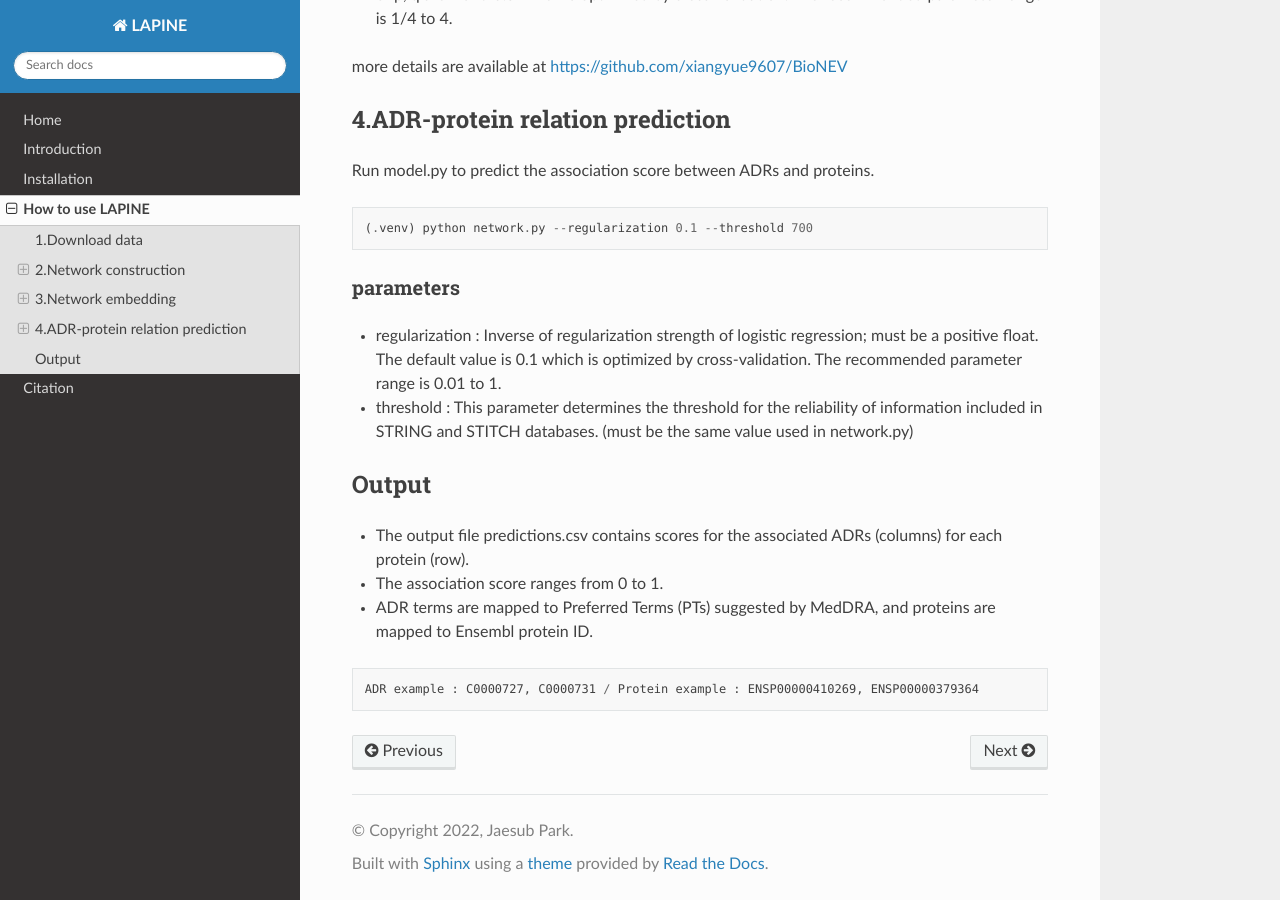
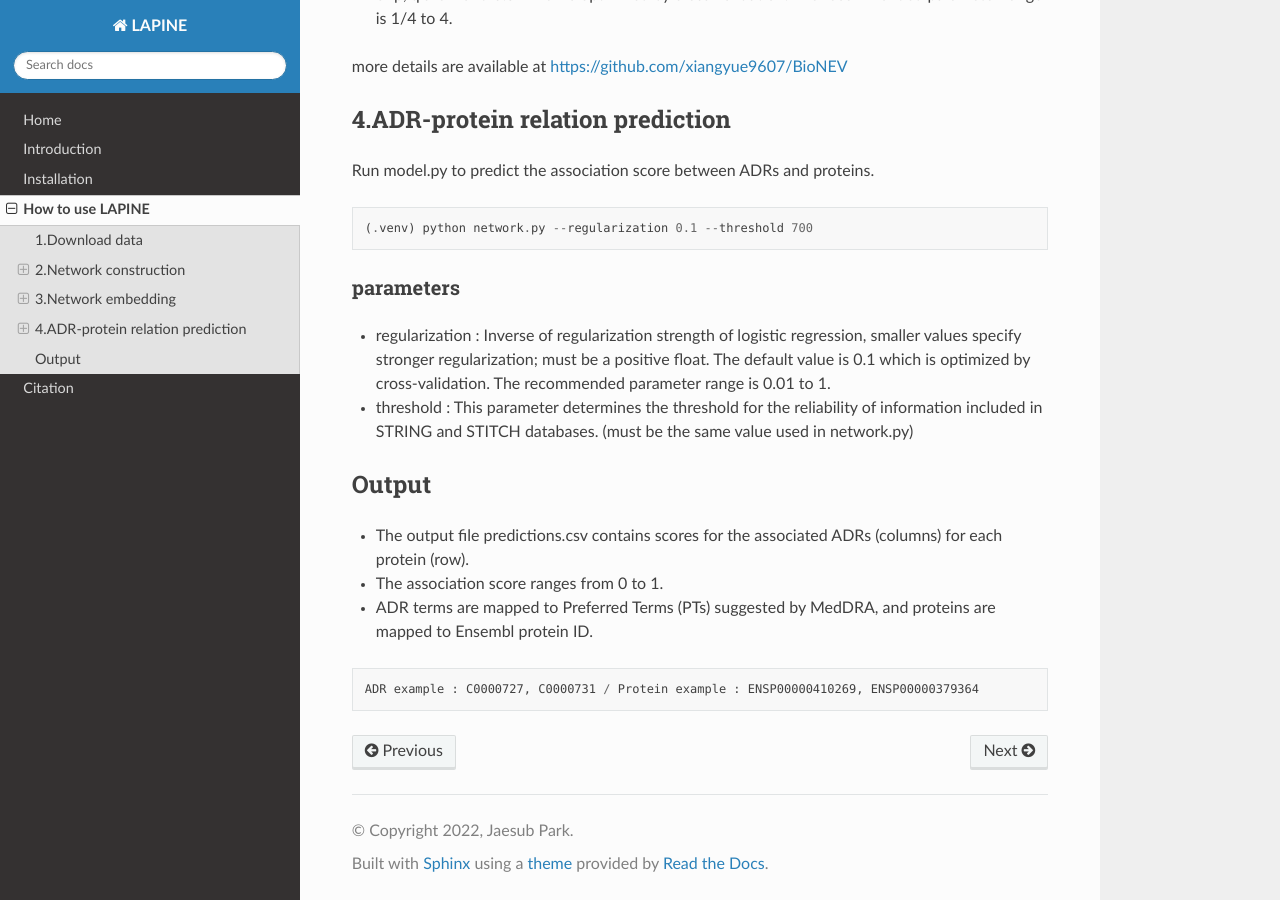
Before and after one commit to rupinas/LAPINE, a Sphinx documentation site: the page built from docs/use.rst, in a window 1280 px wide and 900 px high, scrolled down 1335 px. Built offline with Sphinx 7.4.7 and the Read the Docs theme 2.0.0, drawn with Linux system fonts in a browser that asks for light colours.

Commit message:
Update use.rst

```diff
--- a/docs/use.rst
+++ b/docs/use.rst
@@ -60,7 +60,7 @@ Run model.py to predict the association score between ADRs and proteins.
 
 parameters
 **********
-- regularization : Inverse of regularization strength of logistic regression; must be a positive float. The default value is 0.1 which is optimized by cross-validation. The recommended parameter range is 0.01 to 1.
+- regularization : Inverse of regularization strength of logistic regression, smaller values specify stronger regularization; must be a positive float. The default value is 0.1 which is optimized by cross-validation. The recommended parameter range is 0.01 to 1.
 - threshold : This parameter determines the threshold for the reliability of information included in STRING and STITCH databases. (must be the same value used in network.py)
 
 
```
